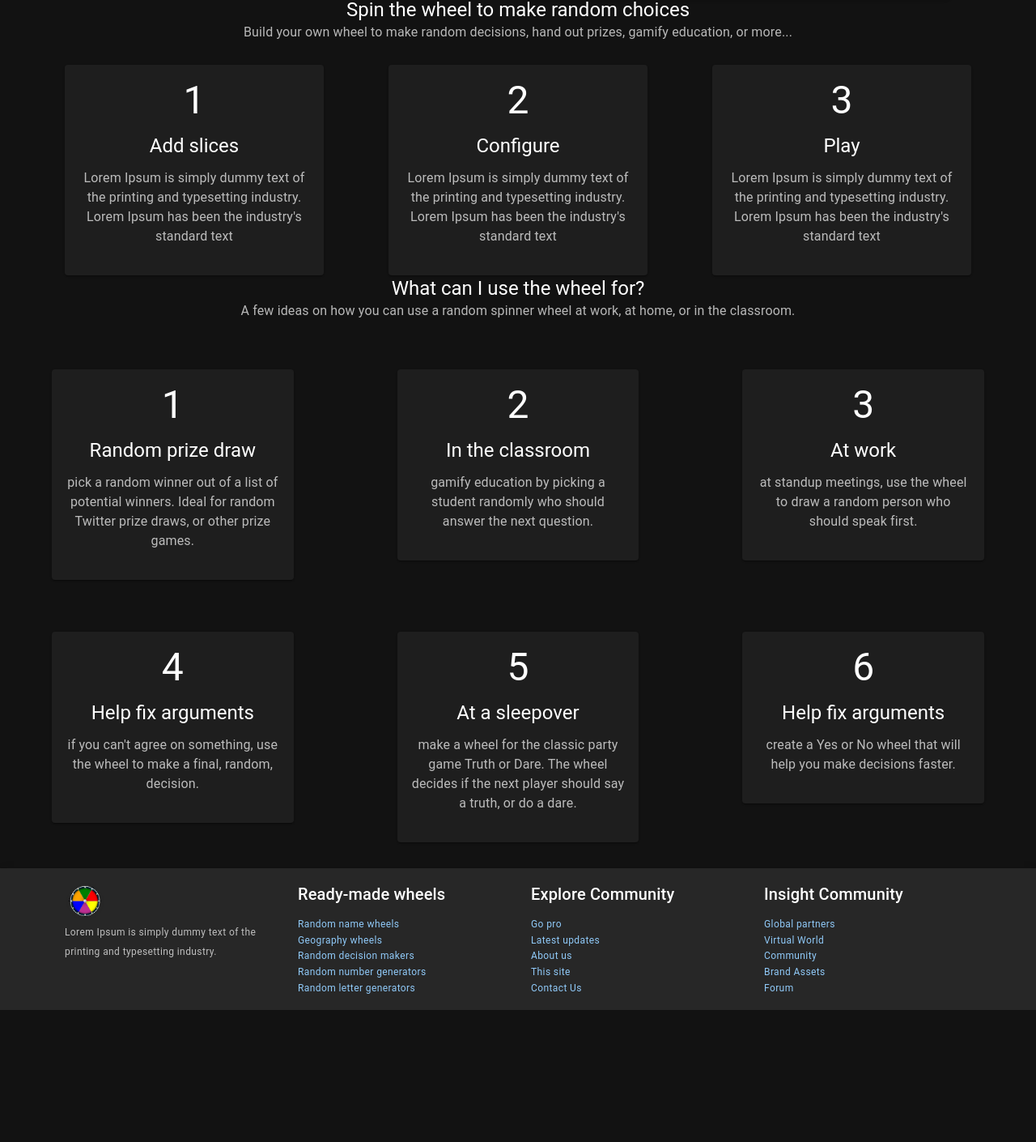
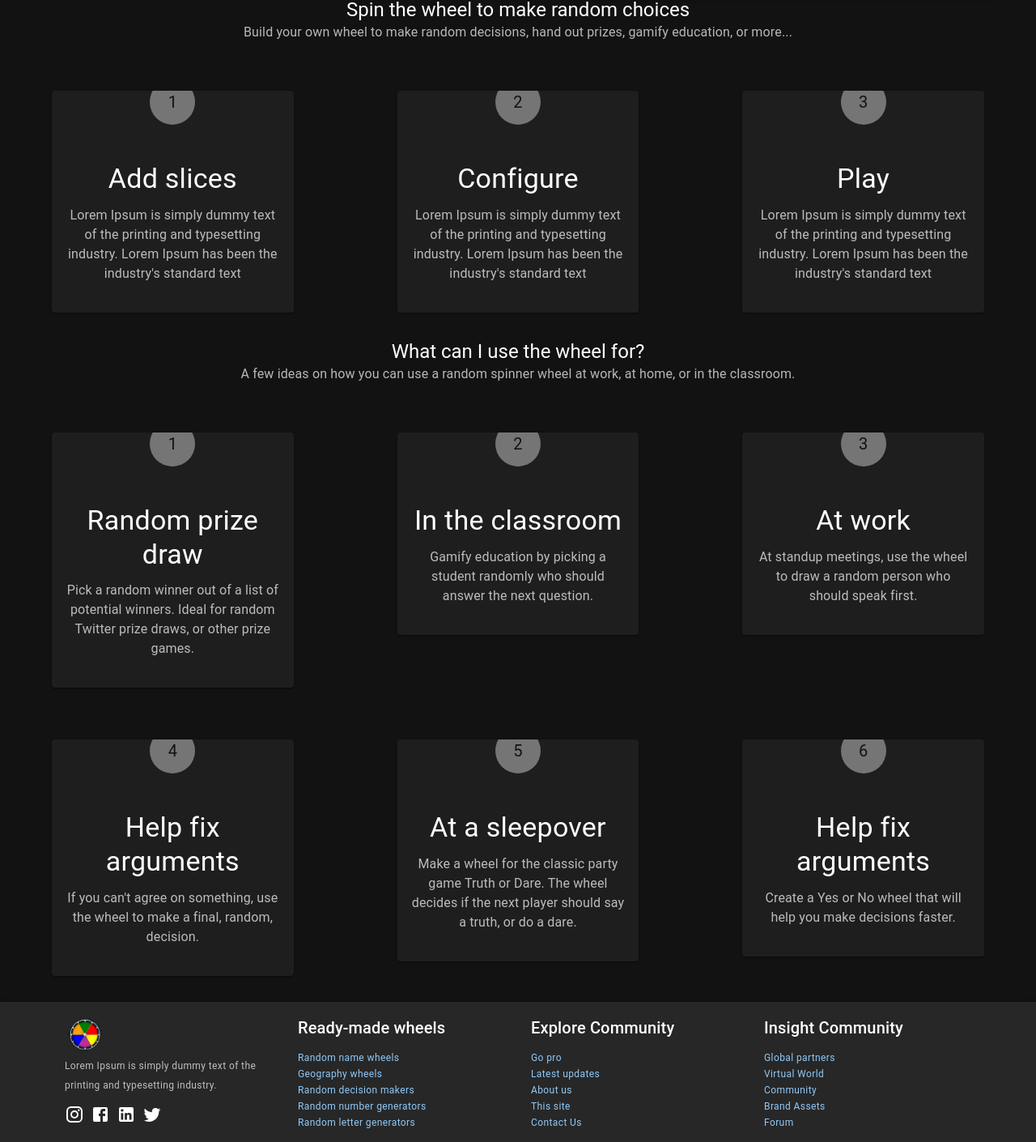
Before and after one commit to pushkar0108/spin-my-wheel, a Next.js app: page / in a window 1280 px wide. Shown: the part 698-2108 px from the top of the page at 81% size. Before the commit the page ends 1945 px from the top, so only its background shows below. Built offline with nearby package versions, Linux system fonts and the light colour scheme; no server answers.

Commit message:
Progress

```diff
--- a/package.json
+++ b/package.json
@@ -5,7 +5,7 @@
   "scripts": {
     "dev": "next dev",
     "build": "next build",
-    "start": "next start",
+    "start": "next dev",
     "lint": "next lint"
   },
   "dependencies": {
--- a/src/components/Footer.js
+++ b/src/components/Footer.js
@@ -1,10 +1,16 @@
 import * as React from 'react';
 import Grid from '@mui/material/Grid';
+import Box from '@mui/material/Box';
 import Typography from '@mui/material/Typography';
 import AppBar from '@mui/material/AppBar';
 import Container from '@mui/material/Container';
 import Image from 'next/image';
 import Link from '@mui/material/Link';
+
+import InstagramIcon from '@mui/icons-material/Instagram';
+import FacebookIcon from '@mui/icons-material/Facebook';
+import LinkedInIcon from '@mui/icons-material/LinkedIn';
+import TwitterIcon from '@mui/icons-material/Twitter';
 
 const NavigationList = ({ title, list }) => {
   return (
@@ -44,6 +50,12 @@ function Footer() {
               <Typography sx={{ mb: 1.5 }} variant="caption" color="text.secondary">
                 Lorem Ipsum is simply dummy text of the printing and typesetting industry.
               </Typography>
+              <Box sx={{ mt: 1.5 }}>
+                <InstagramIcon sx={{ mr: 1 }} />
+                <FacebookIcon sx={{ mr: 1 }} />
+                <LinkedInIcon sx={{ mr: 1 }} />
+                <TwitterIcon sx={{ mr: 1 }} />
+              </Box>
             </div>
           </Grid>
           <Grid item xs={12} md={3}>
--- a/src/components/HowToUse.js
+++ b/src/components/HowToUse.js
@@ -1,16 +1,17 @@
 import Grid from '@mui/material/Grid';
 import Card from '@mui/material/Card';
+import Avatar from '@mui/material/Avatar';
 import Typography from '@mui/material/Typography';
 import CardContent from '@mui/material/CardContent';
 
 const Component = ({ index, title, subTitle }) => {
     return (
-        <Card>
-            <CardContent>
-                <Typography sx={{ mb: 1.5 }} variant="h3" component="div" align="center">
+        <Card className="m-8 ml-16 mr-16 overflow-visible rounded-2xl">
+            <CardContent className="relative">
+                <Avatar className="absolute m-auto left-0 right-0" sx={{ width: 56, height: 56, top: "-30px" }}>
                     {index}
-                </Typography>
-                <Typography sx={{ mb: 1.5 }} variant="h5" component="div" align="center">
+                </Avatar>
+                <Typography sx={{ mt: 2, mb: 1.5 }} variant="h4" component="div" align="center">
                     {title}
                 </Typography>
                 <Typography sx={{ mb: 1.5 }} color="text.secondary" align="center">
@@ -33,21 +34,21 @@ export default function HowToUse({ }) {
                 </Typography>
             </Grid>
             <Grid container item xs={12} justifyContent="space-evenly">
-                <Grid item xs={12} md={3}>
+                <Grid item xs={12} md={4}>
                     <Component
                         index={1}
                         title="Add slices"
                         subTitle="Lorem Ipsum is simply dummy text of the printing and typesetting industry. Lorem Ipsum has been the industry's standard text"
                     />
                 </Grid>
-                <Grid item xs={12} md={3}>
+                <Grid item xs={12} md={4}>
                     <Component
                         index={2}
                         title="Configure"
                         subTitle="Lorem Ipsum is simply dummy text of the printing and typesetting industry. Lorem Ipsum has been the industry's standard text"
                     />
                 </Grid>
-                <Grid item xs={12} md={3}>
+                <Grid item xs={12} md={4}>
                     <Component
                         index={3}
                         title="Play"
--- a/src/components/WhatToUse.js
+++ b/src/components/WhatToUse.js
@@ -1,16 +1,17 @@
 import Grid from '@mui/material/Grid';
 import Card from '@mui/material/Card';
+import Avatar from '@mui/material/Avatar';
 import Typography from '@mui/material/Typography';
 import CardContent from '@mui/material/CardContent';
 
 const Component = ({ index, title, subTitle }) => {
     return (
-        <Card className="m-8 ml-16 mr-16">
-            <CardContent>
-                <Typography sx={{ mb: 1.5 }} variant="h3" component="div" align="center">
-                    {index}
-                </Typography>
-                <Typography sx={{ mb: 1.5 }} variant="h5" component="div" align="center">
+        <Card className="m-8 ml-16 mr-16 overflow-visible rounded-2xl">
+            <CardContent className="relative">
+                <Avatar className="absolute m-auto left-0 right-0" sx={{ width: 56, height: 56, top: "-30px" }}>
+                {index}
+                </Avatar>
+                <Typography sx={{ mt: 2, mb: 1.5 }} variant="h4" component="div" align="center">
                     {title}
                 </Typography>
                 <Typography sx={{ mb: 1.5 }} color="text.secondary" align="center">
@@ -24,27 +25,27 @@ const Component = ({ index, title, subTitle }) => {
 const items = [
     {
         title: "Random prize draw",
-        subTitle: "pick a random winner out of a list of potential winners. Ideal for random Twitter prize draws, or other prize games."
+        subTitle: "Pick a random winner out of a list of potential winners. Ideal for random Twitter prize draws, or other prize games."
     },
     {
         title: "In the classroom",
-        subTitle: "gamify education by picking a student randomly who should answer the next question."
+        subTitle: "Gamify education by picking a student randomly who should answer the next question."
     },
     {
         title: "At work",
-        subTitle: "at standup meetings, use the wheel to draw a random person who should speak first."
+        subTitle: "At standup meetings, use the wheel to draw a random person who should speak first."
     },
     {
         title: "Help fix arguments",
-        subTitle: "if you can't agree on something, use the wheel to make a final, random, decision."
+        subTitle: "If you can't agree on something, use the wheel to make a final, random, decision."
     },
     {
         title: "At a sleepover",
-        subTitle: "make a wheel for the classic party game Truth or Dare. The wheel decides if the next player should say a truth, or do a dare."
+        subTitle: "Make a wheel for the classic party game Truth or Dare. The wheel decides if the next player should say a truth, or do a dare."
     },
     {
         title: "Help fix arguments",
-        subTitle: "create a Yes or No wheel that will help you make decisions faster."
+        subTitle: "Create a Yes or No wheel that will help you make decisions faster."
     },
 ]
 
--- a/src/components/WheelComponent.js
+++ b/src/components/WheelComponent.js
@@ -1,4 +1,5 @@
 import { useState, useEffect } from 'react';
+import Box from '@mui/material/Box';
 import WheelComponent from 'react-wheel-of-prizes';
 
 import useSound from 'use-sound';
@@ -14,8 +15,12 @@ export default function Wheel({ segments, segColors, onFinished }) {
   }, [segments, segColors]);
 
   return (
-    <div
-    style={{margin: "auto", height: "500px"}}
+    <Box
+    className="margin-auto"
+    sx={{
+      height: 600,
+      overflow: { xs: 'scroll', md: 'hidden' }
+    }}
     onClick={() => {
       play();
       setTimeout(stop, 2000);
@@ -35,6 +40,6 @@ export default function Wheel({ segments, segColors, onFinished }) {
         downDuration={300}
         fontFamily='Arial'
       />
-    </div>
+    </Box>
   )
 }
--- a/src/pages/index.js
+++ b/src/pages/index.js
@@ -61,14 +61,14 @@ class Home extends React.Component {
     return (
       <Layout>
         <Grid container spacing={2} justifyContent="center">
-          <Grid item xs={8} md={5}>
+          <Grid item xs={12} md={6}>
             <WheelComponent
               segments={segments}
               segColors={segColors}
               onFinished={this.addResult}
             />
           </Grid>
-          <Grid item xs={4} md={5}>
+          <Grid item xs={10} md={5}>
             <BasicTabs
               segments={segments}
               setSegments={this.setSegments}
--- a/tailwind.config.js
+++ b/tailwind.config.js
@@ -13,7 +13,7 @@ module.exports = {
         'gradient-conic':
           'conic-gradient(from 180deg at 50% 50%, var(--tw-gradient-stops))',
       },
-    },
+    }
   },
   plugins: [],
 }
```
